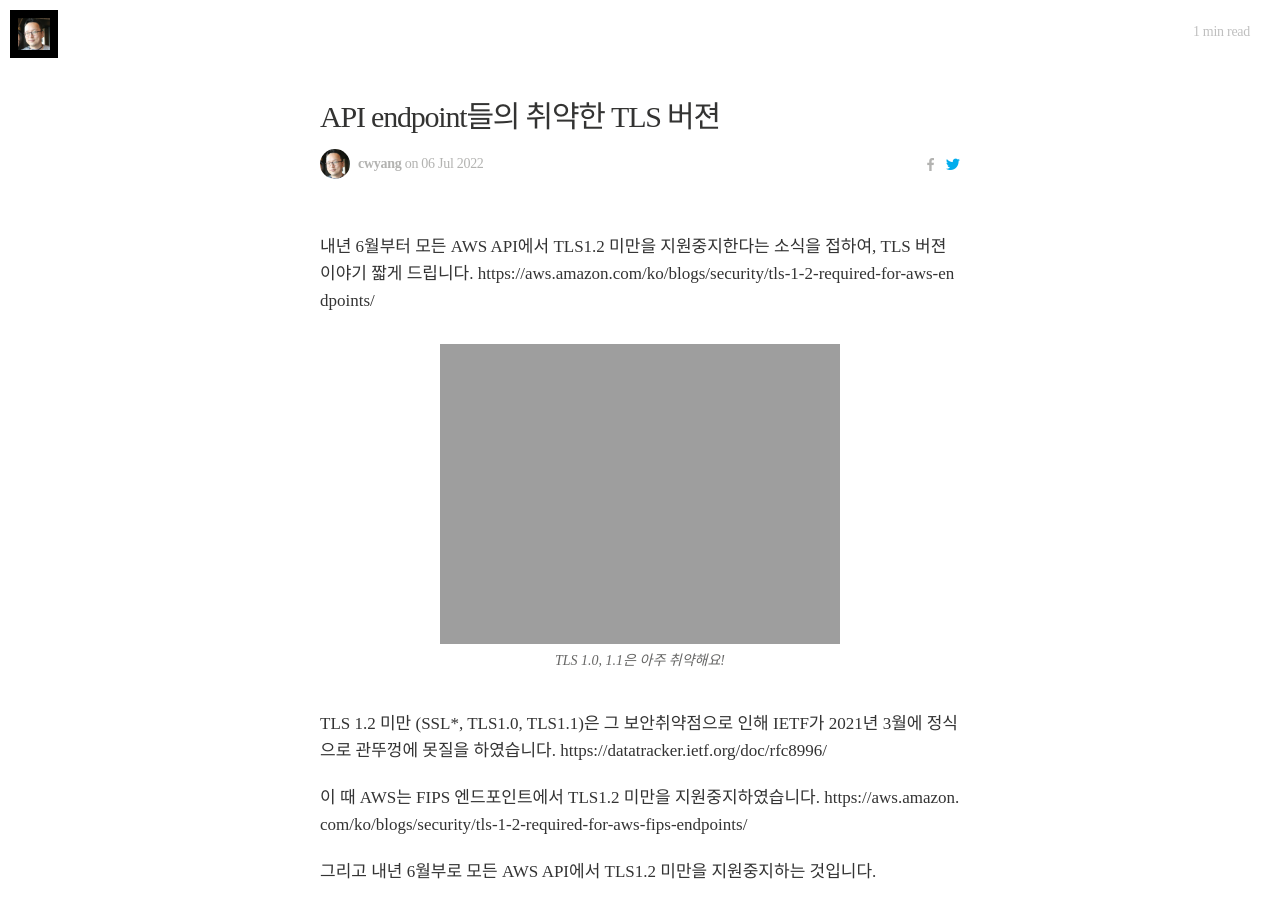
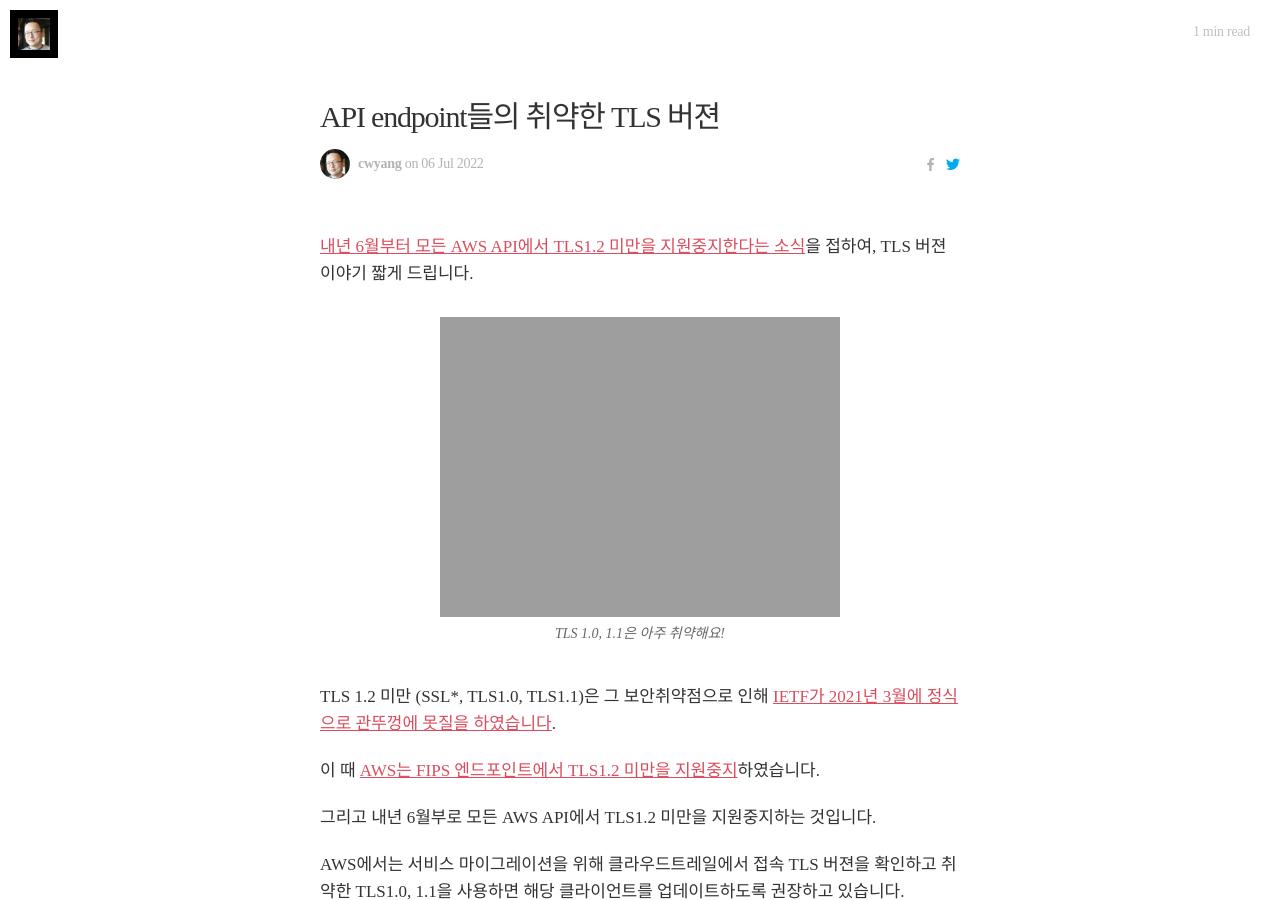
Before and after one commit to cwyang/cwyang.github.io, a Jekyll site: the page built from _posts/2022-07-06-weak_tls_on_api_endpoint.markdown, in a window 1280 px wide and 900 px high. Built offline with Jekyll 4.4.1, drawn with Linux system fonts in a browser that asks for light colours; nearby versions of some CDN libraries; some web fonts are replaced; the table of contents is made by our own code.

Commit message:
hyperlink

```diff
--- a/_posts/2022-07-06-weak_tls_on_api_endpoint.markdown
+++ b/_posts/2022-07-06-weak_tls_on_api_endpoint.markdown
@@ -9,16 +9,13 @@
 toc: true
 header-img: /assets/images/unlocked.jpg
 ---
-내년 6월부터 모든 AWS API에서 TLS1.2 미만을 지원중지한다는 소식을 접하여, TLS 버젼 이야기 짧게 드립니다.
-https://aws.amazon.com/ko/blogs/security/tls-1-2-required-for-aws-endpoints/
+[내년 6월부터 모든 AWS API에서 TLS1.2 미만을 지원중지한다는 소식](https://aws.amazon.com/ko/blogs/security/tls-1-2-required-for-aws-endpoints/)을 접하여, TLS 버젼 이야기 짧게 드립니다.
 
 ![TLS 1.0, 1.1은 아주 취약해요!]({{ site.url }}/assets/images/unlocked.jpg)
 
-TLS 1.2 미만 (SSL*, TLS1.0, TLS1.1)은 그 보안취약점으로 인해 IETF가 2021년 3월에 정식으로 관뚜껑에 못질을 하였습니다.
-https://datatracker.ietf.org/doc/rfc8996/
+TLS 1.2 미만 (SSL*, TLS1.0, TLS1.1)은 그 보안취약점으로 인해 [IETF가 2021년 3월에 정식으로 관뚜껑에 못질을 하였습니다](https://datatracker.ietf.org/doc/rfc8996/).
 
-이 때 AWS는 FIPS 엔드포인트에서 TLS1.2 미만을 지원중지하였습니다.
-https://aws.amazon.com/ko/blogs/security/tls-1-2-required-for-aws-fips-endpoints/
+이 때 [AWS는 FIPS 엔드포인트에서 TLS1.2 미만을 지원중지](https://aws.amazon.com/ko/blogs/security/tls-1-2-required-for-aws-fips-endpoints/)하였습니다.
 
 그리고 내년 6월부로 모든 AWS API에서 TLS1.2 미만을 지원중지하는 것입니다.
 
```
